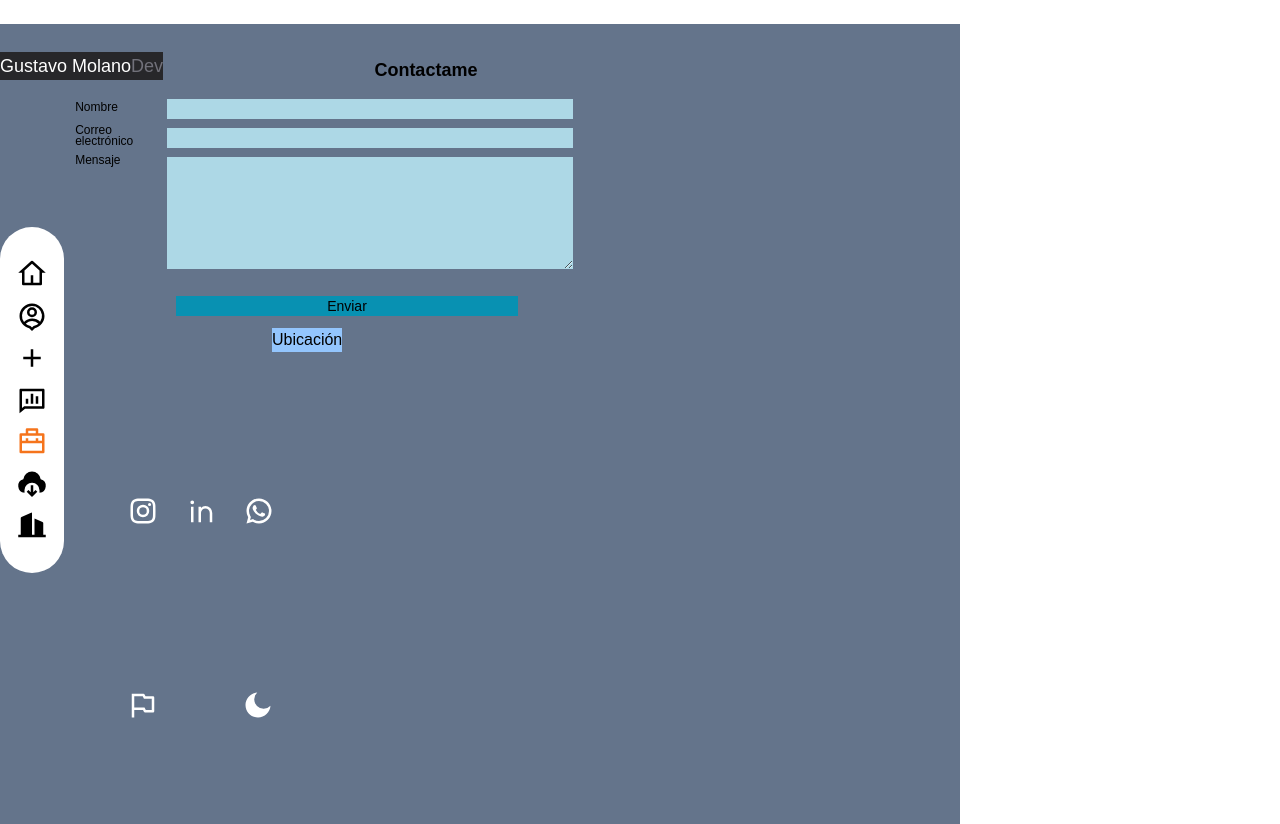
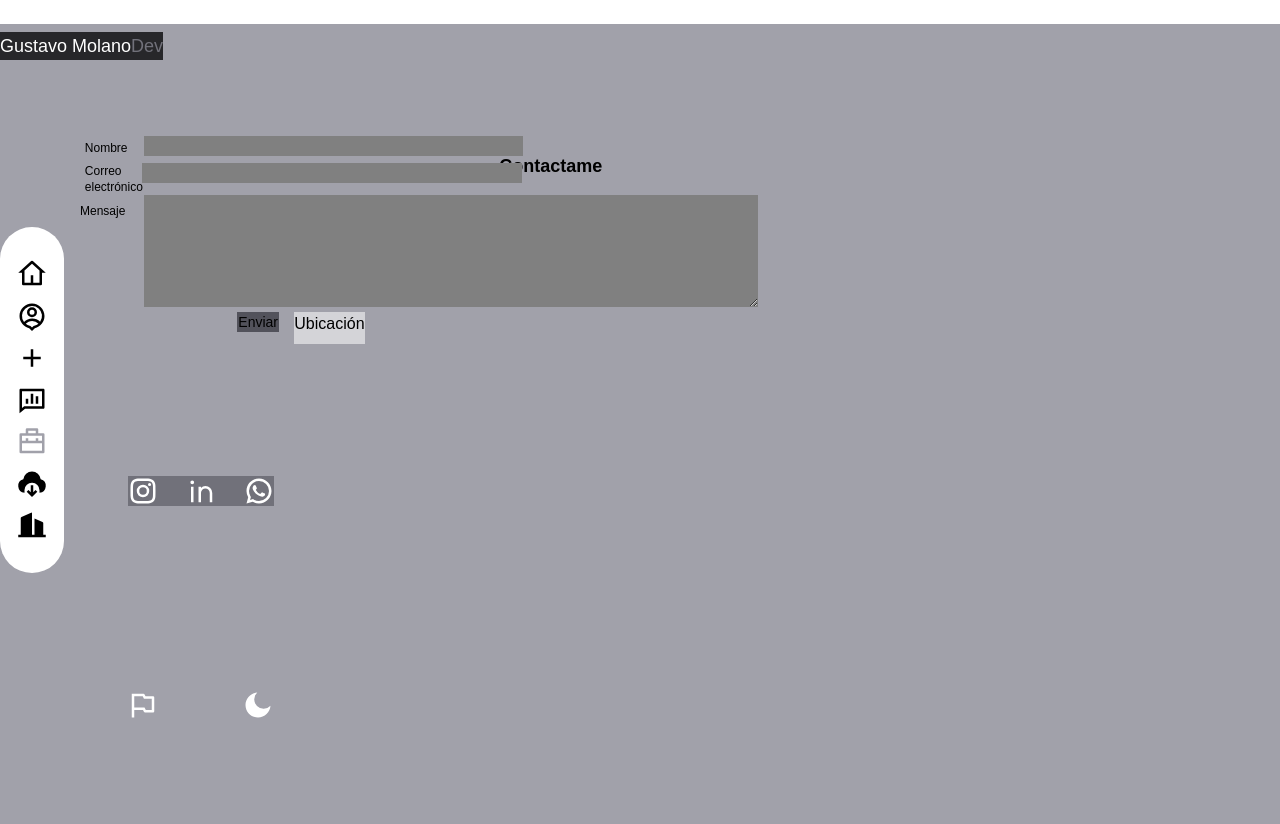
Before and after one commit to guskumite/portfolioreloaded, a Next.js app: page /contact in a window 1280 px wide. Built offline with nearby package versions, Linux system fonts and the light colour scheme; a web font is replaced by a local one.

Commit message:
version 1.0.9 monochromatic changes

```diff
--- a/src/components/About/About.tsx
+++ b/src/components/About/About.tsx
@@ -68,7 +68,6 @@ export function About() {
     }
   }, [eleventh, eleventhA, selectedDark, toggled, skl1, skl2, skl3, skl4]);
 
-  // comment: added to generate version 1.0.7
   const toggleLanguage = () => {
     setSelectedLang(selectedLang === 0 ? 1 : 0);
   };
@@ -190,8 +189,8 @@ export function About() {
               if (tmpski && tmpCycle[i] === "nv1") {
                 tmpski.className =
                   selectedDark === 1
-                    ? "flex items-center justify-between w-full px-4 py-3 md:py-8 md:flex-col md:justify-center gap-y-10 md:px-4 md:h-max bg-white/10 text-black backdrop-blur-sm md:rounded-full"
-                    : "flex items-center justify-between w-full px-4 py-3 md:py-8 md:flex-col md:justify-center gap-y-10 md:px-4 md:h-max bg-black/10 text-white backdrop-blur-sm md:rounded-full";
+                    ? "flex items-center justify-between w-full px-4 py-3 md:py-8 md:flex-col md:justify-center gap-y-10 md:px-4 md:h-max bg-white/10 text-black backdrop-blur-sm md:rounded-full hover:text-zinc-500"
+                    : "flex items-center justify-between w-full px-4 py-3 md:py-8 md:flex-col md:justify-center gap-y-10 md:px-4 md:h-max bg-black/10 text-white backdrop-blur-sm md:rounded-full hover:text-zinc-500";
               }
             }
           }
--- a/src/components/Contact/Contact.tsx
+++ b/src/components/Contact/Contact.tsx
@@ -11,13 +11,13 @@ export function Mailer() {
   const [selectedLang, setSelectedLang] = useState(0);
   const [selectedDark, setSelectedDark] = useState(1);
   const [main2, setMain2] = useState(
-    "text-black bg-slate-500 h-full mt-4 absolute top-[0.5rem] pt-8 border-zinc-500 w-full md:w-3/4"
+    "text-black bg-zinc-400 h-full mt-4 absolute top-[0.5rem] pt-8 border-zinc-500 w-full"
   );
 
   const frmlbl1 = ["Contactame", "Contact Me"];
-  const frmlbl2 = ["Nombre", "Name"];
-  const frmlbl3 = ["Correo", "Email"];
-  const frmlbl3a = ["electrónico", ""];
+  const frmlbl2 = ["Nombre", "Name   "];
+  const frmlbl3 = ["Correo", "Your"];
+  const frmlbl3a = ["electrónico", "E-mail"];
   const frmlbl4 = ["Mensaje", "Message"];
   const rowparam = 4;
   const sendparam = ["Enviar", "Send"];
@@ -38,8 +38,8 @@ export function Mailer() {
     setSelectedDark(selectedDark === 0 ? 1 : 0);
     setMain2(
       selectedDark === 1
-        ? "text-black bg-slate-500 h-full mt-4 absolute top-[0.5rem] pt-8 border-zinc-500 w-full md:w-3/4"
-        : "text-slate-500 bg-black h-full mt-4 absolute top-[0.5rem] pt-8 border-black w-full md:w-3/4"
+        ? "flex flex-cols text-black bg-zinc-400 h-full mt-4 absolute top-[0.5rem] pt-8 border-zinc-500 w-full"
+        : "flex flex-cols text-zinc-400 bg-black h-full mt-4 absolute top-[0.5rem] pt-8 border-black w-full"
     );
     mainElement = getDocs("frmmain2") as HTMLElement;
     if (mainElement) {
@@ -77,81 +77,93 @@ export function Mailer() {
       <form
         id="frmmain2"
         onSubmit={handleSubmit}
-        className={`text-black bg-slate-500 h-full mt-4 absolute top-[0.5rem] pt-8 border-black w-full md:w-3/4`}
+        className={`flex flex-cols text-black bg-zinc-400 h-full mt-4 absolute top-[0.1rem] pt-8 border-black w-full`}
       >
-        <div className="absolute top-[19rem] left-[17rem] bg-blue-300 hover:bg-zinc-50">
-          <a
-            href="https://www.google.com/maps/@4.6764292,-74.0652613,15z?entry=ttu"
-            target="_blank"
-            rel="noopener noreferrer"
-          >
-            {whereIam[selectedLang]}
-          </a>
-        </div>
-        <h2 className={`ml-[39%] font-bold text-lg mb-2`}>
+        <h2
+          className={`absolute top-[0rem] ml-[39%] mt-[10%] font-bold text-lg mb-2`}
+        >
           {frmlbl1[selectedLang]}
         </h2>
-        <div className="w-[48%] ml-32 border-2 border-transparent border-solid">
-          <label className="absolute top-[4.7rem] left-[4.7rem] text-xs">
+        <div className="w-[99%] absolute top-[7rem] left-[-3.5rem] md:left-[1.3rem]">
+          <label className="absolute left-[4rem] mt-1 text-xs">
             {" "}
             {frmlbl2[selectedLang]}
           </label>
-          <label className="absolute top-[6.1rem] left-[4.7rem] text-xs">
-            {frmlbl3[selectedLang]}
-          </label>
-          <label className="absolute top-[6.8rem] left-[4.7rem] text-xs">
-            {frmlbl3a[selectedLang]}
-          </label>
-          <label className="absolute top-[8rem] left-[4.7rem] text-xs">
-            {frmlbl4[selectedLang]}
-          </label>
-
           <input
-            className="ml-[8%] w-[89%] mt-[1%] mb-[1%] bg-[lightblue] border-solid custom-placeholder text-md
-               md:text-sm hover:bg-blue-300"
+            className={`w-[23.7rem] absolute left-[7.7rem] bg-[gray] border-solid custom-placeholder text-md
+                     md:text-sm hover:bg-zinc-300`}
             autoComplete="off"
             required={true}
             placeholder=""
             id="Name"
             type="text"
           />
+        </div>
+        <div
+          className={`w-[99%] absolute top-[8.7rem] left-[-3.5rem] md:left-[1.3rem]`}
+        >
+          <div className="grid grid-rows-2">
+            <label className="absolute left-[4rem] text-xs">
+              {frmlbl3[selectedLang]}
+            </label>
+            <label className="absolute left-[4rem] top-[1rem] text-xs">
+              {frmlbl3a[selectedLang]}
+            </label>
+          </div>
           <input
-            className="ml-[8%] w-[89%] mt-[1%] mb-[1%] bg-[lightblue] border-solid custom-placeholder text-md
-               md:text-sm hover:bg-blue-300"
+            className={`w-[23.7rem] absolute left-[7.6rem] bg-[gray] border-solid custom-placeholder text-md
+                        md:text-sm hover:bg-zinc-300`}
             autoComplete="off"
             required={true}
             placeholder=""
             id="Email"
             type="text"
           />
+        </div>
+        <div className="w-[80%] absolute top-[10.7rem] left-[-4.2rem] md:left-[0.5rem]">
+          <label className="absolute left-[4.5rem] mt-2 text-xs">
+            {frmlbl4[selectedLang]}
+          </label>
           <textarea
-            className="ml-[8%] w-[89%] mt-[1%] mb-[1%] h-[7rem] bg-[lightblue] border-solid custom-placeholder
-               text-md md:text-sm hover:bg-blue-300"
+            className="absolute left-[8.5rem] w-[60%] h-[7rem] bg-[gray] border-solid custom-placeholder
+                        text-md md:text-sm hover:bg-zinc-300"
             rows={4}
             autoComplete="off"
             required={true}
             placeholder=""
             id="Message"
           />
+        </div>
+        <div className="absolute top-[17rem] left-[13.5rem] grid grid-cols-[1fr,1fr] gap-2">
           <button
-            className="ml-[25%] mt-4 mb-4 bg-cyan-600 w-[5rem] text-black text-lg
-               border-solid border-gray-400 md:ml-[10%]
-                 md:w-3/4 md:text-sm hover:bg-blue-300"
+            className="mt-4 mb-4 bg-zinc-600 text-black text-lg
+                        border-solid border-gray-400 md:ml-[30%]
+                        md:w-[60%] md:text-sm hover:bg-zinc-300"
           >
             {sendparam[selectedLang]}
           </button>
+          <div className="mt-4 h-[2rem] bg-zinc-300 hover:bg-zinc-50">
+            <a
+              href="https://www.google.com/maps/@4.6764292,-74.0652613,15z?entry=ttu"
+              target="_blank"
+              rel="noopener noreferrer"
+            >
+              {whereIam[selectedLang]}
+            </a>
+          </div>
         </div>
       </form>
+
       <h3
         id="toggler1"
-        className="absolute left-[10vw] bottom-[10vh] transition-all duration-300 text-white hover:text-secondary"
+        className="absolute left-[10vw] bottom-[10vh] transition-all duration-300 text-white hover:text-zinc-500"
         onClick={toggleLanguage}
       >
         <RiFlagLine size="30" />
       </h3>
       <h3
         id="toggler2"
-        className="absolute left-[19vw] bottom-[10vh] transition-all duration-300 text-white hover:text-secondary"
+        className="absolute left-[19vw] bottom-[10vh] transition-all duration-300 text-white hover:text-zinc-500"
         onClick={toggleDarkMode}
       >
         <RiMoonFill size="30" />
--- a/src/components/Header/Header.tsx
+++ b/src/components/Header/Header.tsx
@@ -11,7 +11,7 @@ export function Header() {
   let fourthClassName =
     "my-3 text-3xl text-center text-white md:text-left md:text-lg bg-zinc-800 bg-opacity-100";
   return (
-    <div className="absolute z-20 inline-block w-full top-5 md:top-10">
+    <div className="absolute z-20 inline-block w-full top-2 md:top-5">
       <motion.div
         variants={fadeIn("up", 0.5)}
         initial="hidden"
@@ -25,14 +25,14 @@ export function Header() {
               <span className="text-zinc-500">Dev</span>
             </h1>
           </Link>
-          <div className="flex flex-row absolute top-[57vh] left-[10vw] items-center justify-center gap-7">
+          <div className="flex flex-row absolute top-[57vh] left-[10vw] items-center justify-center gap-7 bg-zinc-500">
             {socialNetworks.map(({ logo, src, id }) => (
               <Link
                 id={id}
                 key={src}
                 href={src}
                 target="_blank"
-                className="transition-all duration-300 hover:text-zinc-500"
+                className="transition-all duration-300 hover:text-zinc-500 hover:bg-zinc-800"
               >
                 {logo}
               </Link>
--- a/src/components/Navbar/Navbar.tsx
+++ b/src/components/Navbar/Navbar.tsx
@@ -18,15 +18,16 @@ export function Navbar() {
     >
       <div
         id="nv1"
-        className="flex items-center justify-between w-full px-4 py-3 md:py-8 md:flex-col md:justify-center gap-y-3 md:px-4 md:h-max bg-white text-black backdrop-blur-sm md:rounded-full"
+        className="flex items-center justify-between w-full px-4 py-3 md:py-8 md:flex-col md:justify-center gap-y-3 md:px-4 md:h-max bg-white text-black backdrop-blur-sm md:rounded-full hover:text-zinc-500"
       >
         {dataNavbar.map(({ name, path, icon }) => (
           <div key={name}>
             <Link
               href={path}
               className={`${
-                path === pathName && "currentIconPage"
-              } group transition-all duration-300`}
+                path === pathName &&
+                "text-zinc-400 bg-zinc-800 hover:text-zinc-500"
+              } group transition-all duration-300 hover:text-zinc-500`}
             >
               <div className="absolute right-0 hidden mr-20 rounded-sm md:group-hover:flex md:group-hover:items-center">
                 <div className="relative flex items-center p-2 leading-none text-white capitalize bg-white rounded-sm">
--- a/src/utils/darkUtils.ts
+++ b/src/utils/darkUtils.ts
@@ -45,8 +45,8 @@ export const toggleDarkService = (selectedDark: number, id: string) => {
     if (id === "seventh") {
       returnedClassName = genericElement
         ? selectedDark === 0
-          ? "text-black px-6 py-3 my-2 transition-all cursor-pointer border-secondary rounded-xl hover:shadow-xl hover:shadow-secondary"
-          : "text-white px-6 py-3 my-2 transition-all cursor-pointer text-secondary border-secondary rounded-xl hover:shadow-xl hover:shadow-secondary"
+          ? "text-black px-6 py-3 my-2 transition-all cursor-pointer w-fit rounded-xl hover:shadow-xl hover:shadow-white/50"
+          : "text-white px-6 py-3 my-2 transition-all cursor-pointer w-fit rounded-xl hover:shadow-xl hover:shadow-white/50"
         : "";
     }
     if (id === "eight") {
```
Also changed, not shown: src/components/Introduction/Introduction.tsx (+5 -5 lines), src/components/Work/Work.tsx (+5 -3 lines).
